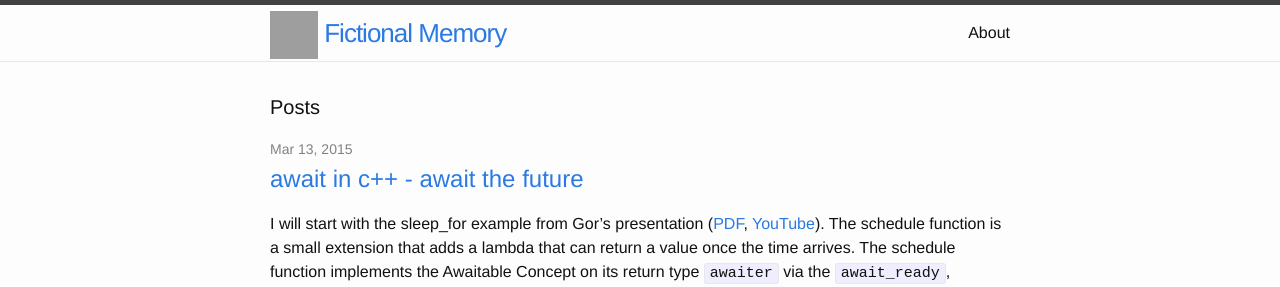
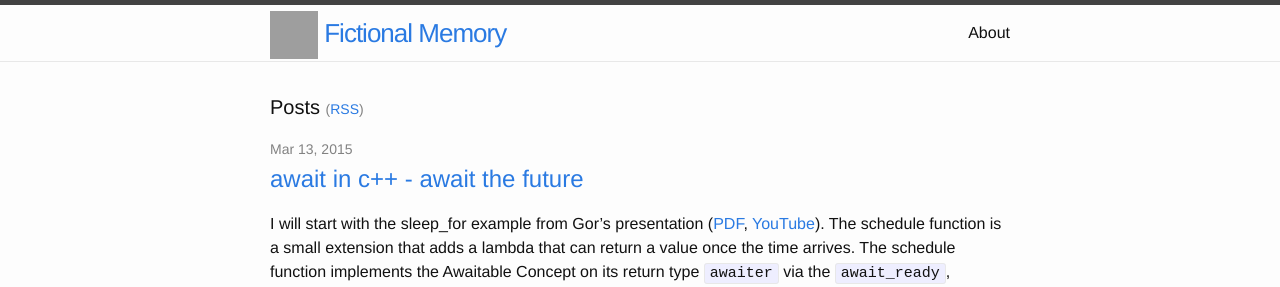
Before and after one commit to xbanks/kirkshoop.github.io, a Jekyll site: the page built from index.html, in a window 1280 px wide. Shown: the top 287 px of the page. Built offline with Jekyll 4.4.1, drawn with Linux system fonts in a browser that asks for light colours; Markdown is read by kramdown in place of the engine named in the settings; grey boxes are pictures that could not be loaded.

Commit message:
display rss at top

```diff
--- a/_sass/_layout.scss
+++ b/_sass/_layout.scss
@@ -169,6 +169,11 @@
     font-size: 20px;
 }
 
+.rss-subscribe {
+    font-size: $small-font-size;
+    color: $grey-color;
+}
+
 .post-list {
     margin-left: 0;
     list-style: none;
--- a/index.html
+++ b/index.html
@@ -4,7 +4,7 @@ layout: default
 
 <div class="home">
 
-  <h1 class="page-heading">Posts</h1>
+  <h1 class="page-heading">Posts <span class="rss-subscribe">(<a href="{{ "/feed.xml" | prepend: site.baseurl }}">RSS</a>)</span></h1>
 
   <ul class="post-list">
     {% for post in site.posts %}
```
